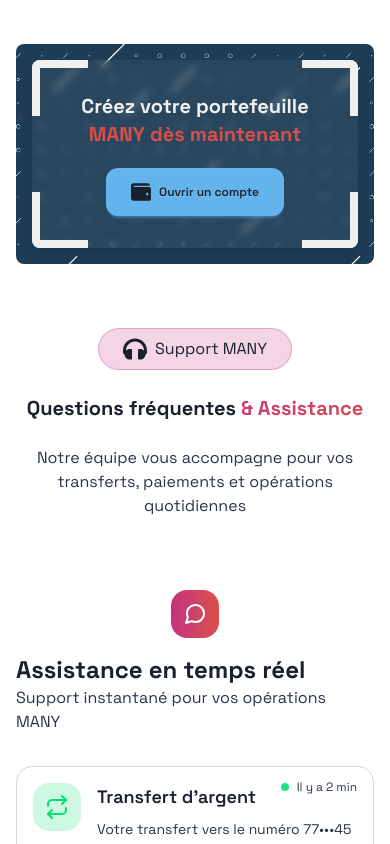
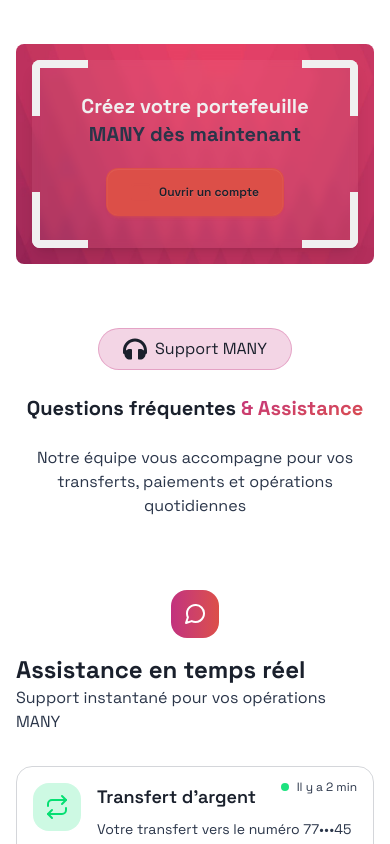
Before and after one commit to papiyade/Many-Mobile-Money, a React (Vite) app: page /home2 in a window 390 px wide. Shown: the part 4680-5524 px from the top of the page. Built offline with nearby package versions, Linux system fonts and the light colour scheme.

Commit message:
second commit

```diff
--- a/src/components/common-sections/AppSupport.jsx
+++ b/src/components/common-sections/AppSupport.jsx
@@ -244,7 +244,7 @@
               Contacter le support
             </Button>
             <Button variant="primary" size="lg" icon={FiMail} className="w-full">
-              Écrire au supports
+              Écrire au support
             </Button>
           </motion.div>
         </motion.div>
--- a/src/components/common-sections/Services.jsx
+++ b/src/components/common-sections/Services.jsx
@@ -1,6 +1,6 @@
 import React, { useState } from "react";
 import { motion, useScroll, useTransform } from "framer-motion";
-import serviceBg from "../../assets/Sprinkle.jpg";
+import serviceBg from "../../assets/pattern-a.jpg";
 import cards from "../../data/data";
 import phoneImg from "../../assets/USER_WELCOME.png";
 import Section from "../ui/Section";
@@ -310,11 +310,10 @@
             transition={{ duration: 0.5 }}
             className="my-auto lg:col-span-2 text-center md:text-left"
           >
-<h3 className="sm:text-4xl text-xl lg:text-6xl font-bold">
-  Créez votre portefeuille
-  <span className="text-secondary"> MANY dès maintenant</span>
-</h3>
-
+            <h3 className="sm:text-4xl text-xl lg:text-6xl font-bold">
+              Créez votre portefeuille
+              <span className="text-base-content"> MANY dès maintenant</span>
+            </h3>
           </motion.div>
           <motion.div
             initial={{ opacity: 0, y: 30 }}
@@ -322,10 +321,9 @@
             transition={{ duration: 0.5 }}
             className="mt-5 text-center mx-auto lg:my-auto "
           >
-<Button size="lg" variant="accent" icon={FaWallet}>
-  Ouvrir un compte
-</Button>
-
+            <Button size="lg" variant="secondary" icon={FaWallet}>
+              Ouvrir un compte
+            </Button>
           </motion.div>
 
           {/* Corder border top left */}
--- a/src/data/data.js
+++ b/src/data/data.js
@@ -158,7 +158,7 @@
   {
     tag: "Téléphone",
     info: "Du lun au ven de 9h à 18h",
-    value: "+221 123 456 7890",
+    value: "+221 710307659",
     icon: FaPhone,
     color: "primary",
     hoverColor: "primary/20"
@@ -166,7 +166,7 @@
   {
     tag: "WhatsApp",
     info: "Disponible 24/7",
-    value: "+221 123 456 7890",
+    value: "+221 710307659",
     icon: FiMessageCircle,
     color: "primary",
     hoverColor: "primary/20"
--- a/src/layout/Navbar.jsx
+++ b/src/layout/Navbar.jsx
@@ -3,7 +3,7 @@
 import { useTheme } from '../context/ThemeContext';
 import { motion, AnimatePresence } from 'framer-motion';
 import Button from '../components/ui/Button';
-import { FiMoon, FiSun, FiStar, FiX, FiMenu } from 'react-icons/fi';
+import { FiMoon, FiSun, FiStar, FiX, FiMenu, FiDownload } from 'react-icons/fi';
 import { nav } from '../data/Navigation';
 import logo_light from "../assets/logo-light-many.png"
 import logo_dark from "../assets/logo-dark-many.png"
@@ -299,7 +299,7 @@
                                         transition={{ delay: 0.4 }}
                                         onClick={() => setIsMenuOpen(false)}
                                     >
-                                        <Button className="w-full bg-primary hover:shadow-xl transition-all duration-300 font-semibold" onClick={() => navigate('/login')} size="lg" icon={FiStar} iconClassName="text-primary-content">Sign Up</Button>
+                                        <Button className="w-full bg-primary hover:shadow-xl transition-all duration-300 font-semibold" onClick={() => navigate('/login')} size="lg" icon={FiDownload} iconClassName="text-primary-content">Télécharger</Button>
                                     </motion.div>
                                 </motion.div>
                             </div>
```
Also changed, not shown: src/assets/card-image/security.png (added), src/assets/pattern-a.jpg (added).
